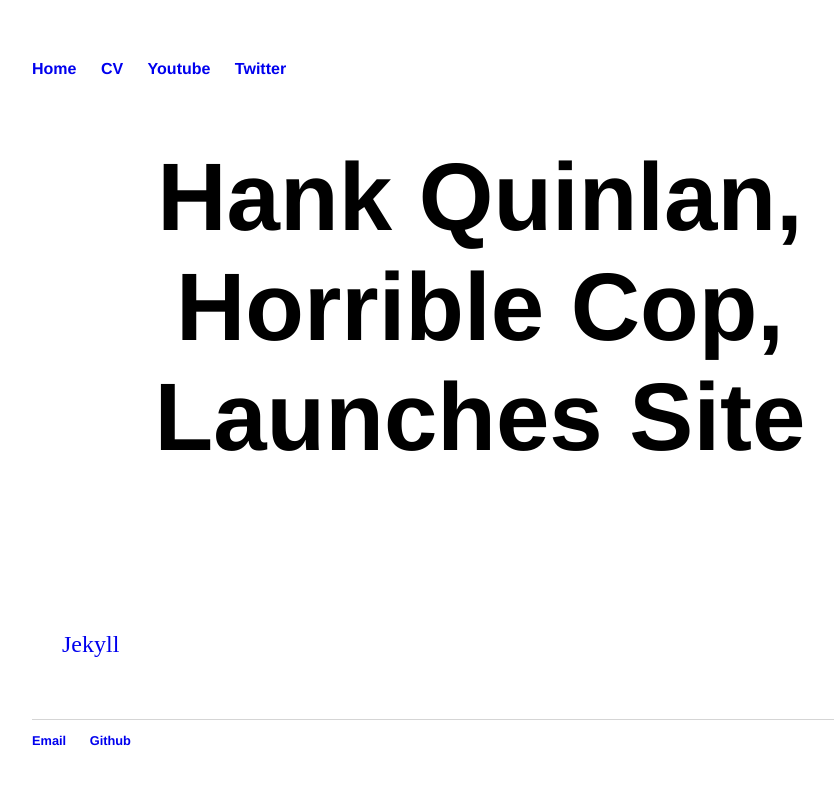
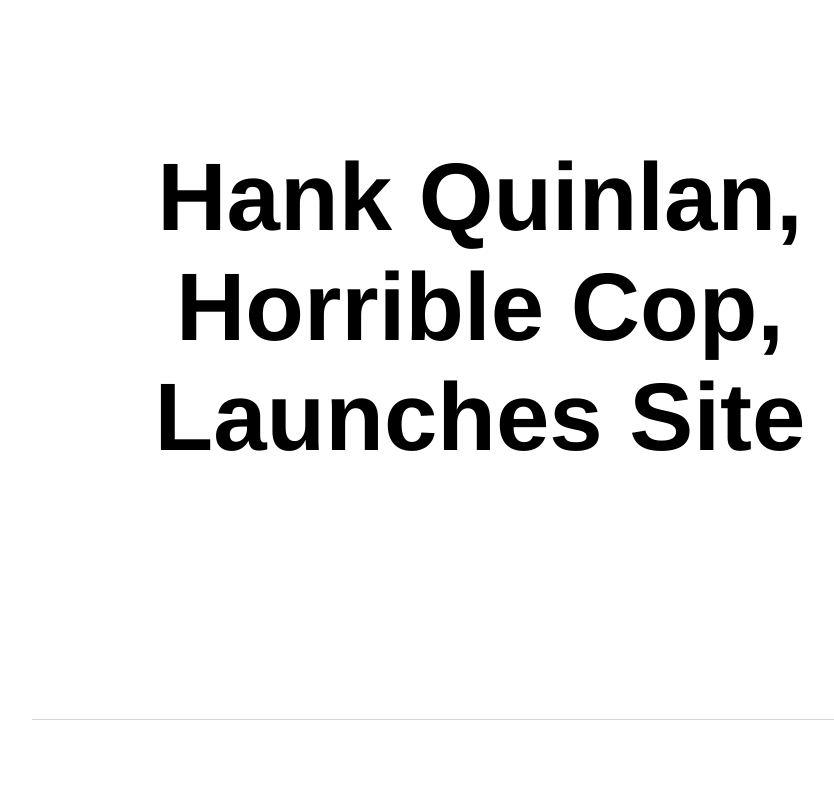
Before and after one commit to JMChongarlides/JMChongarlides.github.io, a Jekyll site: the page built from _posts/2015-10-06-My-site-launched.md, in a window 1280 px wide. Shown: the top 785 px of the page, without its empty margins (160-994 px from the left). Built offline with Jekyll 4.4.1, drawn with Linux system fonts in a browser that asks for light colours.

Commit message:
Revert "Update main.css"

```diff
--- a/css/main.css
+++ b/css/main.css
@@ -15,6 +15,7 @@ nav ul li, footer ul li {
 }
 a {
     text-decoration: none;
+    color: #FFFFFF;
 }
 a:hover {
     text-decoration: underline;
```
